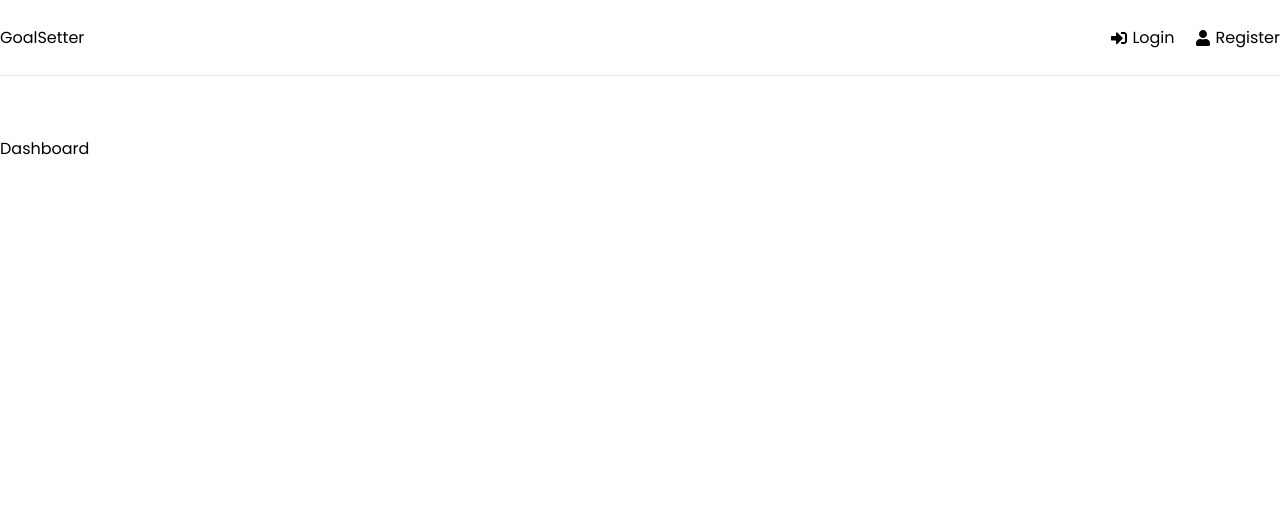
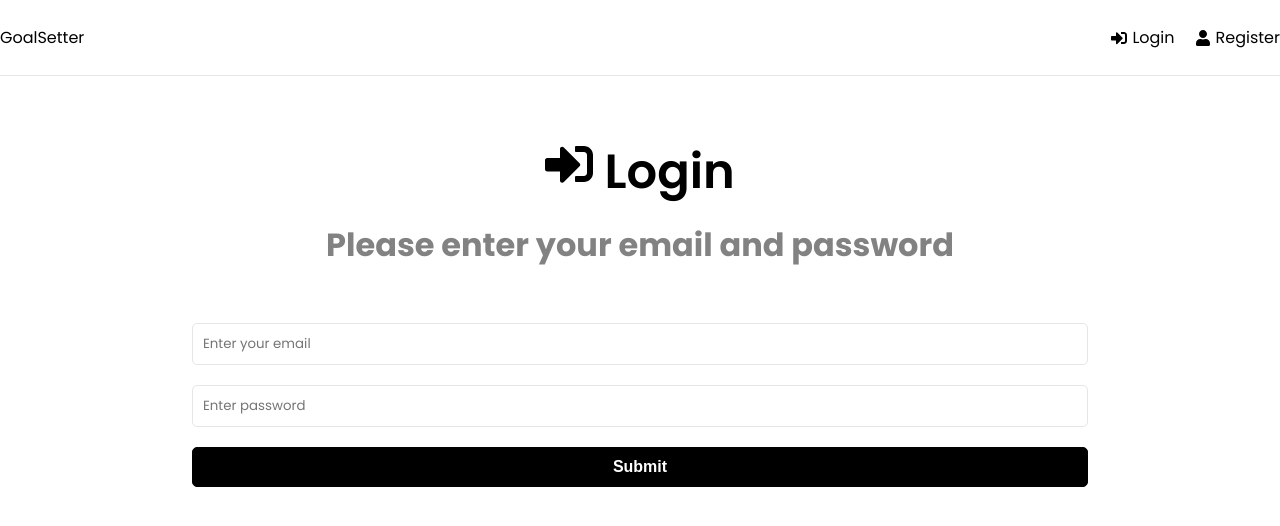
Before and after one commit to Premforreal/MERN, a React (Create React App) app in the folder frontend/: page / in a window 1280 px wide. Shown: the top 526 px of the page. Built offline with nearby package versions, Linux system fonts and the light colour scheme; the HTML template or start-up script is replaced by a standard one.

Commit message:
user auth done

```diff
--- a/frontend/src/App.js
+++ b/frontend/src/App.js
@@ -3,14 +3,19 @@ import DashBoard from './pages/Dashboard';
 import Login from './pages/Login';
 import Register from './pages/Register';
 import Header from './components/Header';
+import Cookies from "universal-cookie";
+const cookies = new Cookies();
 
 function App() {
+  const token = cookies.get("TOKEN");
+
   return (
     <Router>
       <div>
           <Header/>
           <Routes>
-              <Route path='/' element={<DashBoard/>}/>
+              <Route path='/' element={token ? <DashBoard/> : <Login/>}/>
+              {/* <Route path='/dashboard' element={<DashBoard/>}/> */}
               <Route path='/login' element={<Login/>}/>
               <Route path='/register' element={<Register/>}/>
           </Routes>
--- a/frontend/src/pages/Login.jsx
+++ b/frontend/src/pages/Login.jsx
@@ -1,8 +1,12 @@
 import axios from 'axios';
 import React, {useState,useEffect} from 'react';
 import { FaSignInAlt } from 'react-icons/fa';
+
 import { ToastContainer, toast } from 'react-toastify';
 import 'react-toastify/dist/ReactToastify.css';
+
+import Cookies from "universal-cookie";
+const cookies = new Cookies();
 
 const baseURL = "http://localhost:5000/api";
 //@register user POST   :http://localhost:5000/api/users/
@@ -11,7 +15,6 @@ const baseURL = "http://localhost:5000/api";
 
 
 function Login() {
-
   const [formData, setFormData] = useState({
     email:'',
     password:'',
@@ -29,7 +32,7 @@ function Login() {
   function getUser(token){
       axios.get(`${baseURL}/users/me`,{ headers: {"Authorization" : `Bearer ${token}`} }
       ).then((response)=>{
-          console.log(response.data);
+          // console.log(response.data.name);
         }).catch((error)=>{
               toast.error(error.response.data.message, {
               position: toast.POSITION.TOP_CENTER
@@ -45,8 +48,14 @@ function Login() {
       email: email,
       password: password
       }).then((response) => {
-          console.log(response.data.token);
-          getUser(response.data.token);
+          // console.log(response.data.token);
+          cookies.set("TOKEN", response.data.token, {
+            path: "/",
+          });
+          const token = cookies.get("TOKEN");
+          // console.log(token);
+          window.location.href = "/";
+          // getUser(response.data.token);
         }).catch((error)=>{
               toast.error(error.response.data.message, {
               position: toast.POSITION.TOP_CENTER
@@ -64,7 +73,6 @@ function Login() {
       <h1><FaSignInAlt/> Login</h1>
       <p> Please enter your email and password</p>
     </section>
-
     <section className='form'>
       <form onSubmit={onSubmit}>
         <div className='form-group'>
--- a/package.json
+++ b/package.json
@@ -28,7 +28,8 @@
     "mongoose": "^6.7.0",
     "react-icons": "^4.6.0",
     "react-router-dom": "^6.4.3",
-    "react-toastify": "^9.1.1"
+    "react-toastify": "^9.1.1",
+    "universal-cookie": "^4.0.4"
   },
   "devDependencies": {
     "@tailwindcss/forms": "^0.5.3",
```
Also changed, not shown: 1 other file (tests, documents, lock files or other folders).
